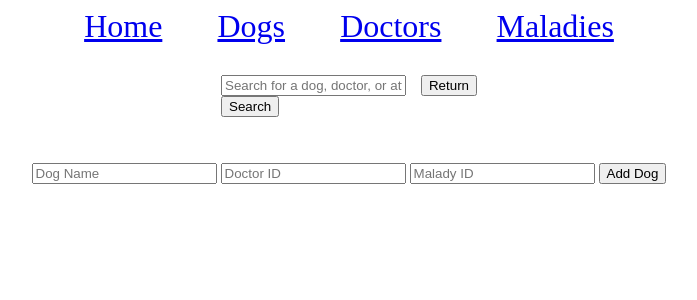
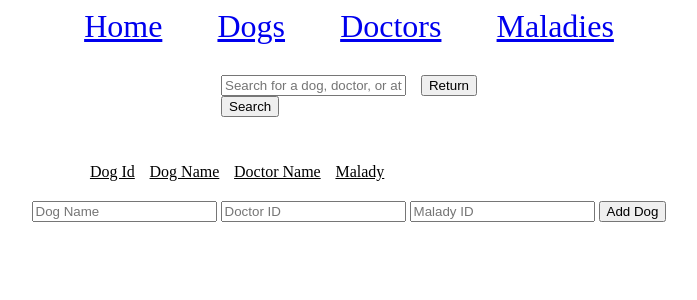
Before and after one commit to Jhingerkid/Week19, a Flask app: page /Dogs in a window 1280 px wide. Shown: the top 300 px of the page, without its empty margins (291-988 px from the left). Run offline with Flask 2, Linux system fonts and the light colour scheme; data that the repository does not hold is empty.

Commit message:
cleanup
clean it up

```diff
--- a/main.py
+++ b/main.py
@@ -1,3 +1,8 @@
+# To use:
+# in the terminal type "virtual/Scripts/activate"
+# then use py main.py
+# I'm sorry that I forgot that <ul> and <li> are things
+
 from flask import Flask, render_template, request
 import pymysql
 
@@ -79,7 +84,6 @@ def dogs():
             userSearch = request.form['searchdog']
             searchQuery = dogListQuery + ' WHERE animalName LIKE "%' + userSearch + '%" OR maladyName LIKE "%' + userSearch + '%" OR doctorName LIKE "%' + userSearch + '%"'
             dog = dbGather(searchQuery)
-            print(searchQuery)
             return render_template("dogs.html",
             dogInfo=dog
             )
--- a/static/css/template.css
+++ b/static/css/template.css
@@ -27,6 +27,16 @@ header {
   flex-direction: row;
   width: 40%;
   justify-content: space-between;
+}
+
+.doginfocolumns {
+  display: flex;
+  flex-direction: row;
+  width: 23%;
+  justify-content: space-between;
+  margin-bottom: 20px;
+  transform: translate(-38%);
+  text-decoration: underline;
 }
 
 .docinfo {
--- a/templates/dogs.html
+++ b/templates/dogs.html
@@ -20,6 +20,12 @@
         <input type="hidden" value="" id="searchdog" name="searchdog" />
         <input value="Return" type="submit" />
       </form>
+    </div>
+    <div class="doginfocolumns">
+      <span>Dog Id</span>
+      <span>Dog Name</span>
+      <span>Doctor Name</span>
+      <span>Malady</span>
     </div>
     {% for dog in dogInfo%}
     <div class="doginfo">
```
